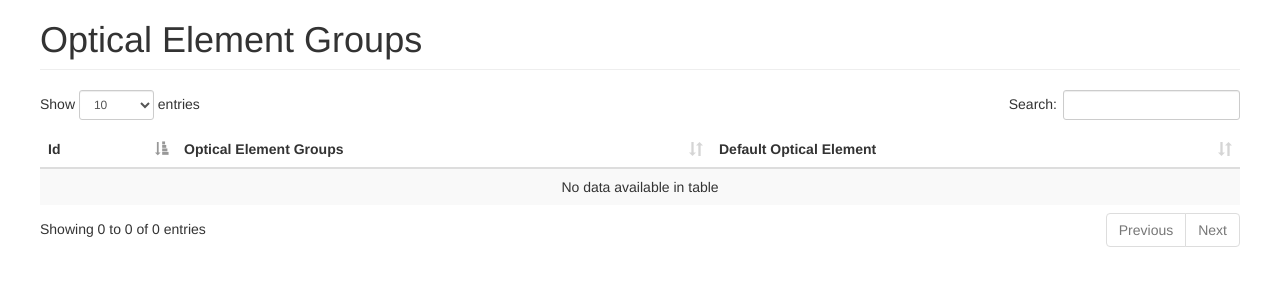
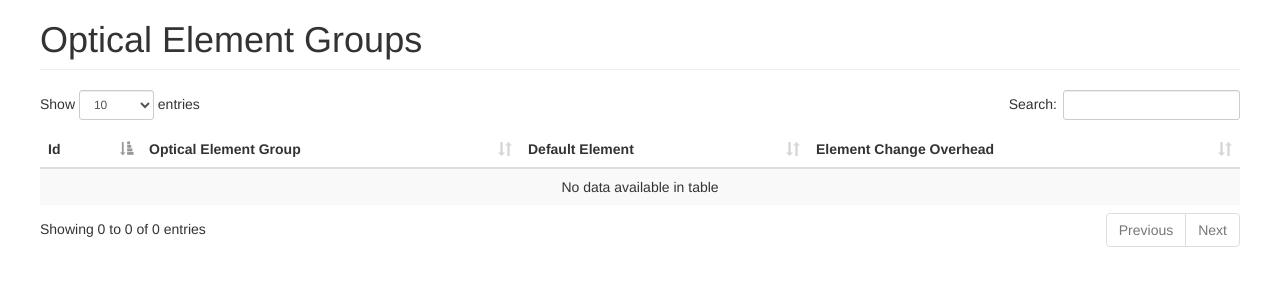
Before and after one commit to observatorycontrolsystem/configdb, a Django app: page /html/opticalelementgroups/ in a window 1280 px wide. Shown: the part 50-350 px from the top of the page. Run offline with Django 3.2, Linux system fonts and the light colour scheme; data that the repository does not hold is empty; some libraries are stand-ins or nearby versions.

Commit message:
Add more info to tables

```diff
--- a/configdb/hardware/templates/hardware/camera_list.html
+++ b/configdb/hardware/templates/hardware/camera_list.html
@@ -9,6 +9,7 @@
       <th>Code</th>
       <th>Type</th>
       <th>Optical Element Groups</th>
+      <th>Host</th>
       </tr>
     </thead>
     <tbody>
@@ -21,6 +22,7 @@
           <div><a href="{% url 'opticalelementgroup-detail' pk=optical_element_group.pk %}">{{ optical_element_group }}</a></div>
         {% endfor %}
         </td>
+        <td>{{ camera.host }}</td>
       </tr>
     {% endfor %}
     </tbody>
--- a/configdb/hardware/templates/hardware/opticalelementgroup_list.html
+++ b/configdb/hardware/templates/hardware/opticalelementgroup_list.html
@@ -7,8 +7,9 @@
     <thead>
       <tr>
       <th>Id</th>
-      <th>Optical Element Groups</th>
-      <th>Default Optical Element</th>
+      <th>Optical Element Group</th>
+      <th>Default Element</th>
+      <th>Element Change Overhead</th>
       </tr>
     </thead>
     <tbody>
@@ -17,6 +18,7 @@
         <td><a href="{% url 'opticalelementgroup-detail' pk=optical_element_group.pk %}">{{ optical_element_group.id }}</a></td>
         <td>{{ optical_element_group }}</td>
         <td>{{ optical_element_group.default }}</td>
+        <td>{{ optical_element_group.element_change_overhead }}</td>
       </tr>
     {% endfor %}
     </tbody>
```
Also changed, not shown: configdb/hardware/templates/hardware/site_list.html (+9 -5 lines).
